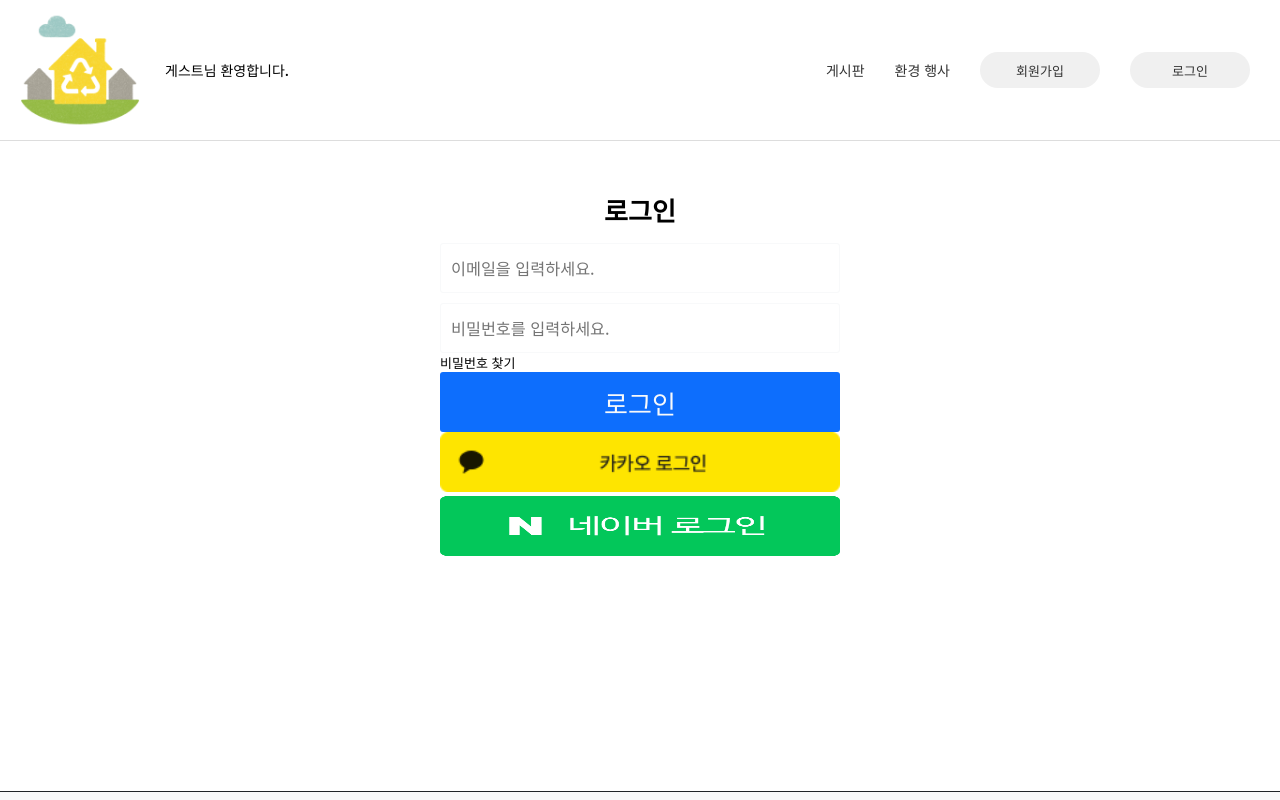
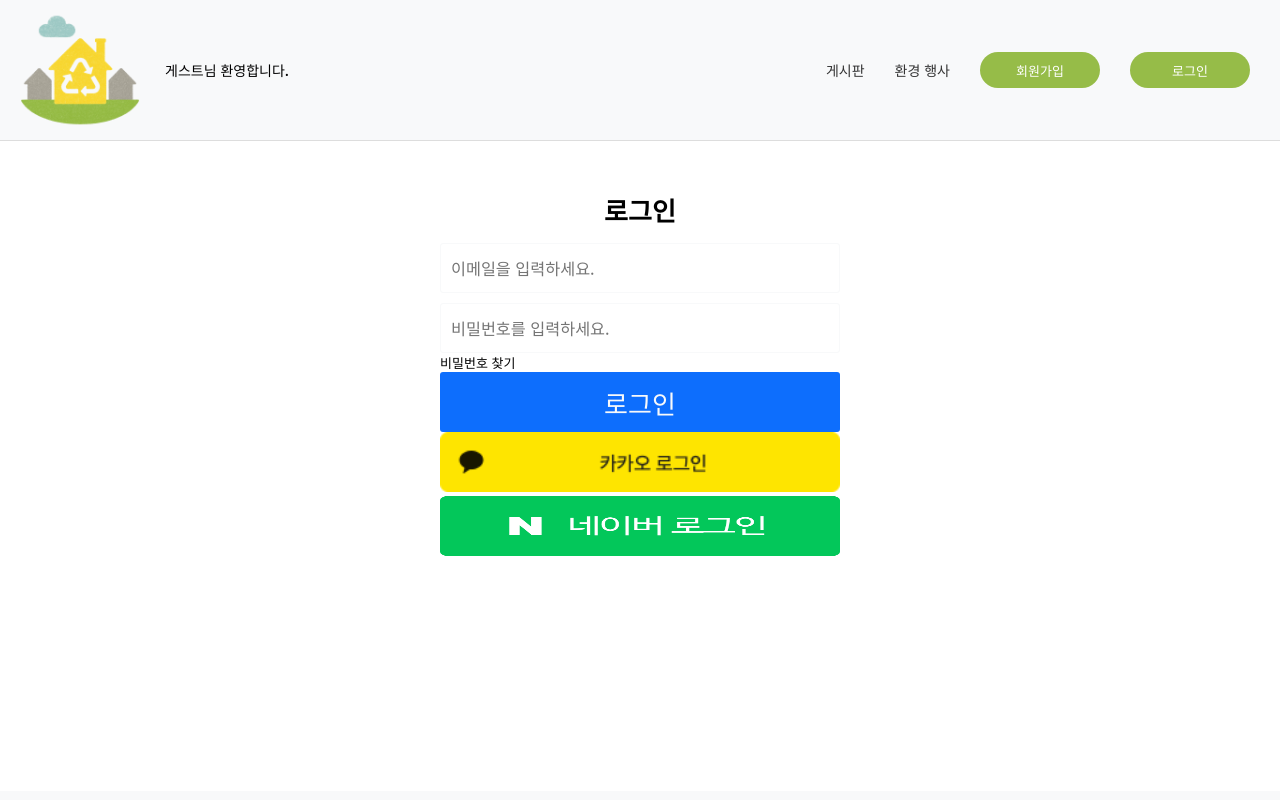
Before and after one commit to vinllage/vinllage-fe, a Next.js app: page /member/login in a window 1280 px wide. Shown: the top 800 px of the page. Built offline with nearby package versions, Linux system fonts and the light colour scheme; no server answers.

Commit message:
메인페이지와드롭다운수정중

```diff
--- a/src/app/_global/outlines/Footer.tsx
+++ b/src/app/_global/outlines/Footer.tsx
@@ -9,7 +9,6 @@
   color: ${dark};
   text-align: center;
   padding: 40px 20px;
-  border-top: 1px solid ${dark};
   font-size: 14px;
 
   margin-top: auto;
--- a/src/app/_global/outlines/Header.tsx
+++ b/src/app/_global/outlines/Header.tsx
@@ -1,17 +1,19 @@
 'use client'
+import NoProfileImage from '../assets/images/no_profile.png'
 import React, { useState, useRef, useCallback } from 'react'
+import FileImages from '../components/FileImages'
+import { Button } from '../components/Buttons'
+import logo from '../assets/images/logo.png'
+import useUser from '../hooks/useUser'
+import styled from 'styled-components'
 import Link from 'next/link'
-import styled from 'styled-components'
 import Image from 'next/image'
-import logo from '../assets/images/logo.png'
-import { Button } from '../components/Buttons'
-import useUser from '../hooks/useUser'
-import FileImages from '../components/FileImages'
-import NoProfileImage from '../assets/images/no_profile.png'
+import color from '../styles/color'
+const { light } = color
 
 const StyledHeader = styled.header`
   position: relative;
-  background: #fff;
+  background: ${light};
   border-bottom: 1px solid #ddd;
 
   display: flex;
@@ -55,7 +57,7 @@
     white-space: nowrap;
 
     &:hover {
-      color: #0070f3;
+      color: #74895f;
     }
   }
 
@@ -75,12 +77,19 @@
       justify-content: center;
       height: 36px;
       font-size: 13px;
-      background-color: #f0f0f0;
-      color: #333;
+      background-color: #96bc48;
+      color: #fff;
       border-radius: 18px;
       padding: 0 12px;
       gap: 6px;
       white-space: nowrap;
+    }
+
+    .menu-link button:hover,
+    .mypage-btn button:hover,
+    .logout-btn button:hover,
+    .admin-btn button:hover {
+      background-color: #87aa41;
     }
 
     .profile-image {
@@ -150,6 +159,8 @@
     display: flex;
     flex-wrap: wrap;
     gap: 20px;
+    justify-content: flex-end; // 오른쪽 끝 정렬
+    text-align: right; // 글자 정렬
   }
 
   .submenu-inner a {
```
Also changed, not shown: src/app/main/containers/MainContainerStyle.ts (+13 -5 lines).
